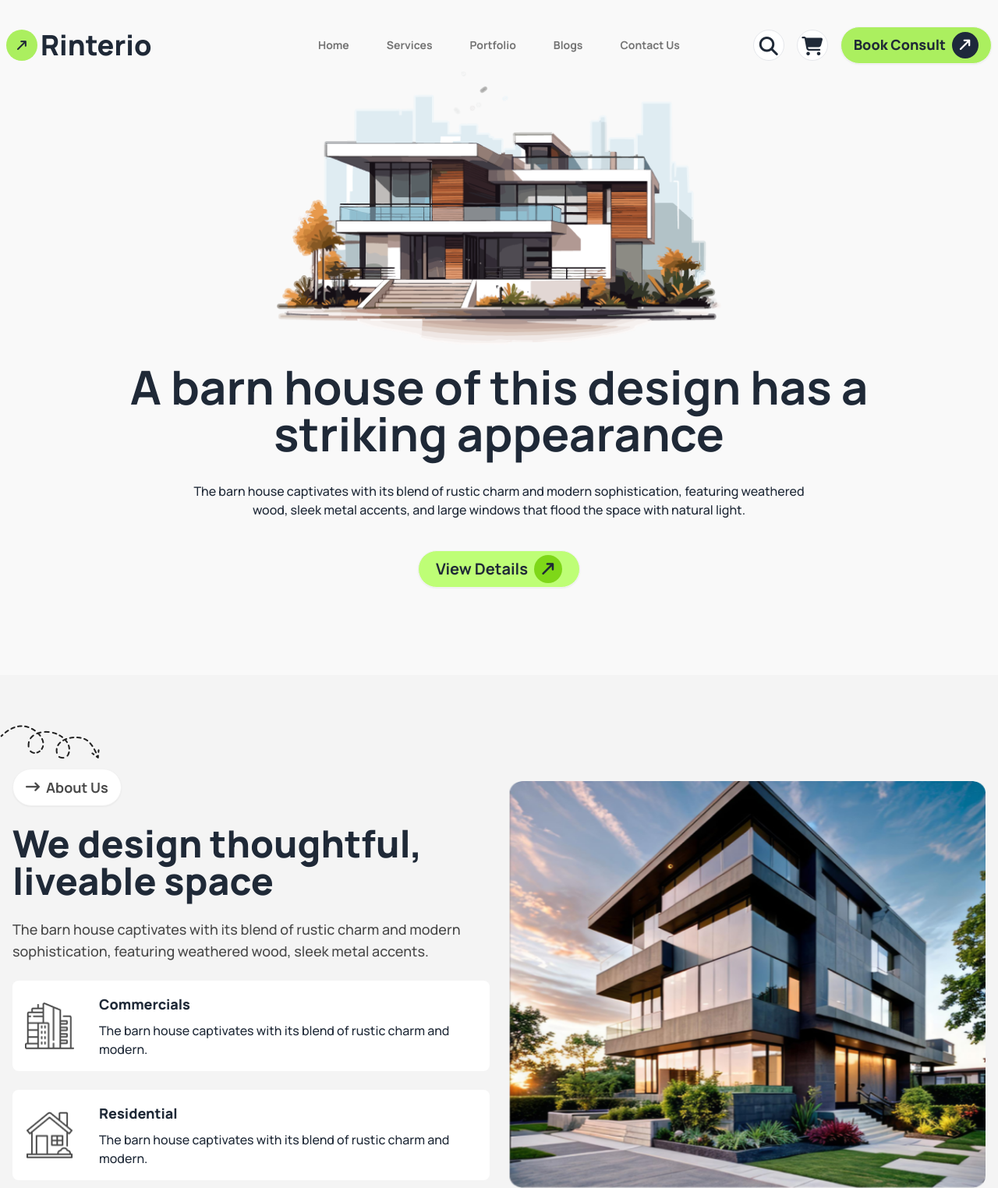
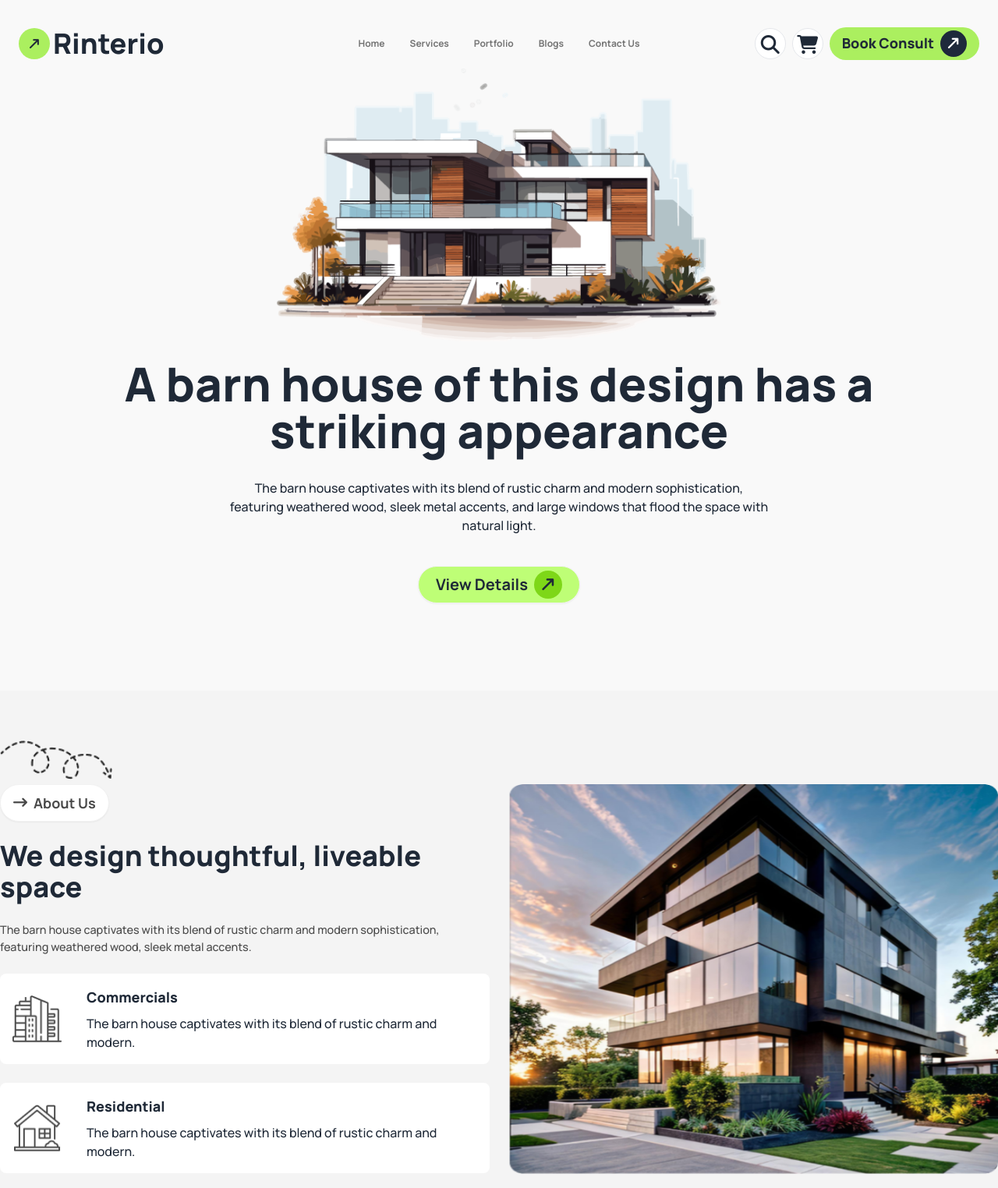
Before and after one commit to rezwan444/Assignment-03-Tailwind-daisyUi-, a plain HTML site: page index.html in a window 1280 px wide. Shown: the top 1524 px of the page at 78% size. Drawn offline with nearby package versions, Linux system fonts and the light colour scheme.

Commit message:
font size changed and re-arranged

```diff
--- a/index.html
+++ b/index.html
@@ -38,39 +38,39 @@
 
     <!-- navbar section start -->
     <nav class="pt-4 md:pt-6 container mx-auto">
-      <div class="navbar">
+      <div class="navbar md:px-6">
         <div class="navbar-start">
           <i class="fa-solid fa-arrow-right-long rotate-[-45deg] mr-1 rounded-full p-2 md:p-3 bg-[#ABEF5F]"></i>
-          <h6><a href="#" class="text-2xl font-extrabold md:text-3xl lg:text-4xl flex-1">Rinterio</a></h6>
+          <h6><a href="#" class="text-2xl font-extrabold md:text-3xl xl:text-4xl flex-1">Rinterio</a></h6>
         </div>
         <div class="navbar-center hidden lg:flex">
-          <ul class="menu menu-horizontal px-1 gap-4">
+          <ul class="menu menu-horizontal px-1">
             <li><a href="#"
-                class="font-bold text-[#737373] hover:text-black hover:bg-green-400 hover:transition-all duration-500 ease-in-out hover:animate-bounce">Home</a>
+                class="font-bold text-[#737373] hover:text-black hover:bg-green-400 hover:transition-all duration-500 ease-in-out hover:animate-bounce text-xs">Home</a>
             </li>
             <li><a href="#"
-                class="font-bold text-[#737373] hover:text-black hover:bg-green-400 hover:transition-all duration-500 ease-in-out hover:animate-bounce">Services</a>
+                class="font-bold text-[#737373] hover:text-black hover:bg-green-400 hover:transition-all duration-500 ease-in-out hover:animate-bounce text-xs">Services</a>
             </li>
             <li><a href="#"
-                class="font-bold text-[#737373] hover:text-black hover:bg-green-400 hover:transition-all duration-500 ease-in-out hover:animate-bounce">Portfolio</a>
+                class="font-bold text-[#737373] hover:text-black hover:bg-green-400 hover:transition-all duration-500 ease-in-out hover:animate-bounce text-xs">Portfolio</a>
             </li>
             <li><a href="#"
-                class="font-bold text-[#737373] hover:text-black hover:bg-green-400 hover:transition-all duration-500 ease-in-out hover:animate-bounce">Blogs</a>
+                class="font-bold text-[#737373] hover:text-black hover:bg-green-400 hover:transition-all duration-500 ease-in-out hover:animate-bounce text-xs">Blogs</a>
             </li>
             <li><a href="#"
-                class="font-bold text-[#737373] hover:text-black hover:bg-green-400 hover:transition-all duration-500 ease-in-out hover:animate-bounce">Contact
+                class="font-bold text-[#737373] hover:text-black hover:bg-green-400 hover:transition-all duration-500 ease-in-out hover:animate-bounce text-xs">Contact
                 Us</a></li>
           </ul>
         </div>
 
 
-        <div class="navbar-end gap-4">
+        <div class="navbar-end gap-2">
           <i
             class="fa-solid fa-magnifying-glass hidden md:block border bg-white md:w-10 md:h-10 lg:w-8 lg:h-8 xl:w-10 xl:h-10 rounded-full xl:text-2xl md:text-2xl lg:text-lg text-center md:p-1 xl:pt-1 cursor-pointer"></i>
           <i
             class="fa-solid fa-cart-shopping hidden md:block border bg-white md:w-10 md:h-10 lg:w-8 lg:h-8 xl:w-10 xl:h-10 rounded-full xl:text-2xl md:text-2xl lg:text-lg text-center md:p-1 xl:pt-1 cursor-pointer"></i>
           <button
-            class="btn hidden md:block font-extrabold text-lg rounded-full bg-[#ABEF5F] hover:bg-green-400 hover:transition-all duration-500 ease-in-out hover:rounded-full">Book
+            class="py-1 px-4 hidden md:block font-extrabold xl:text-lg rounded-full bg-[#ABEF5F] hover:bg-green-400 hover:transition-all duration-500 ease-in-out hover:rounded-full">Book
             Consult<i
               class="fa-solid fa-arrow-right-long rotate-[-45deg] md:ml-2 p-2 rounded-full bg-slate-800 text-white"></i></button>
         </div>
@@ -99,10 +99,10 @@
         <img src="assets/banner.png" alt="banner_image">
       </div>
       <div class="px-4 md:px-16 lg:px-12 md:mt-4 xl:mt-6">
-        <h1 class="text-3xl md:text-4xl lg:text-6xl 2xl:text-7xl font-bold">A barn house of this design has a <br>
+        <h1 class="text-3xl md:text-4xl lg:text-5xl xl:text-6xl 2xl:xl:text-7xl font-extrabold">A barn house of this design has a <br>
           striking
           appearance</h1>
-        <p class="font-medium mt-4 lg:mt-8 lg:w-2/3 mx-auto">The barn house captivates with its blend of
+        <p class="font-medium mt-4 lg:mt-8 lg:text-[0.9rem] xl:text-base lg:px-24 md:px-16 xl:w-3/4 2xl:w-2/3 2xl:xl:text-lg mx-auto">The barn house captivates with its blend of
           rustic charm
           and modern sophistication, featuring weathered wood, sleek metal accents, and large windows that flood the
           space with natural light.</p>
@@ -120,18 +120,18 @@
 
   <main class="bg-[#F4F4F4]">
     <!-- liveable place start -->
-    <div><img src="assets/Vector.png" alt="image" class="hidden lg:block absolute 2xl:pl-[120px] pt-16"></div>
-    <section class="container mx-auto pt-16 p-4">
+    <div><img src="assets/Vector.png" alt="image" class="hidden lg:block absolute md: 2xl:px-[120px] pt-16 lg:w-28 xl:w-36"></div>
+    <section class="container mx-auto pt-16 p-4 md:px-6 xl:px-0">
       <!-- liveable place content -->
       <div class="lg:flex gap-6 lg:pt-14">
         <div class="lg:w-1/2 space-y-6">
           <div class="flex justify-center lg:justify-start">
-            <button class="btn bg-white text-lg font-bold rounded-full text-[#494949]"><i
+            <button class="btn bg-white text-lg font-bold rounded-full text-[#494949] hover:bg-green-400 hover:transition-all duration-500 ease-in-out hover:rounded-full"><i
                 class="fa-solid fa-arrow-right-long"></i>About Us</button>
           </div>
-          <h1 class="text-2xl md:text-4xl lg:text-5xl font-extrabold mx-auto text-center lg:text-start">We design
+          <h1 class="text-3xl md:text-4xl font-extrabold mx-auto text-center lg:text-start">We design
             thoughtful, liveable space</h1>
-          <p class="text-lg font-medium text-[#494949] text-center lg:text-start">The barn house captivates with its
+          <p class="font-medium text-[#494949] text-center lg:text-start text-[0.9rem]">The barn house captivates with its
             blend of rustic charm and
             modern sophistication, featuring weathered wood, sleek metal accents.</p>
 
@@ -159,16 +159,16 @@
         </div>
 
         <!-- liveable place image -->
-        <div class="lg:w-1/2 mt-4">
-          <img src="assets/Rectangle.png" alt="image" class="w-full h-[223px] md:h-[385px] lg:h-[522px] rounded-lg">
+        <div class="lg:w-1/2 mt-6 lg:mt-0">
+          <img src="assets/Rectangle.png" alt="image" class="w-full md:h-[380px] lg:h-[500px] rounded-lg">
         </div>
       </div>
     </section>
     <!-- liveable place end -->
 
     <!-- review section -->
-    <section class="mx-4 md:mx-7 mt-6 md:mt-16 lg:mt-28">
-      <div class="grid grid-cols-1 md:grid-cols-2 lg:grid-cols-4 rounded-lg bg-white container mx-auto p-4 text-center">
+    <section class="px-4 md:px-6 mt-4 md:mt-16 lg:mt-20">
+      <div class="grid grid-cols-1 md:grid-cols-2 lg:grid-cols-4 rounded-xl bg-white container mx-auto p-4 text-center">
         <div
           class="space-y-1 p-4 hover:shadow-lg hover:bg-green-300 transition-shadow hover:transition-all duration-500 ease-in-out hover:rounded-lg">
           <i class="fa-regular fa-comment-dots text-4xl text-[#737373]"></i>
@@ -207,7 +207,7 @@
           <button
             class="px-6 py-2 bg-white rounded-full text-[#494949] font-bold hover:bg-green-400 hover:duration-300"><i
               class="fa-solid fa-arrow-right-long mr-2"></i>How we works</button>
-          <h1 class="mt-4 xl:text-5xl md:text-4xl text-2xl font-bold">Our Works Process</h1>
+          <h1 class="mt-4 lg:text-5xl md:text-4xl text-3xl font-extrabold">Our Works Process</h1>
           <p class="mt-6 font-medium lg:w-3/4 mx-auto md:px-8 text-[0.9rem] lg:text-lg">The barn house captivates with
             its blend of rustic charm and modern sophistication, featuring weathered wood, sleek metal accents.</p>
         </div>
@@ -266,7 +266,7 @@
           <button
             class="font-extrabold lg:text-lg rounded-full bg-[#ABEF5F] bg-opacity-20 lg:mt-16 py-1 px-3 hover:shadow-lg hover:bg-green-300 transition-shadow hover:transition-all duration-500 ease-in-out"><i
               class="fa-solid fa-arrow-right-long pr-2"></i>Explore our Latest works</button>
-          <h1 class="mt-4 text-2xl md:text-4xl lg:text-5xl 2xl:text-6xl font-bold">Our Latest Portfolio</h1>
+          <h1 class="mt-4 text-3xl md:text-4xl lg:text-5xl 2xl:text-6xl font-extrabold">Our Latest Portfolio</h1>
           <p class="mt-6 font-medium lg:text-lg lg:w-2/3 2xl:text-xl mx-auto">The barn house captivates with its blend
             of rustic charm and modern sophistication, featuring weathered wood, sleek metal accents.</p>
         </div>
@@ -458,7 +458,7 @@
         <div class="text-center">
           <button class="bg-[#ABEF5F] bg-opacity-30 font-extrabold lg:text-lg py-1 px-6 rounded-full hover:bg-green-400 hover:font-bold hover:rounded-full hover:transition-all duration-500 ease-in-out"><i
               class="fa-solid fa-arrow-right-long mr-2"></i>Rinterio News</button>
-          <h1 class="mt-4 text-2xl md:text-4xl xl:text-5xl font-bold">Read Our Articles and News</h1>
+          <h1 class="mt-4 text-3xl md:text-4xl xl:text-5xl font-extrabold px-8">Read Our Articles and News</h1>
           <p class="text-[#494949] text-[0.8rem] md:text-lg lg:text-xl mt-6 w-2/3 mx-auto">The barn house captivates
             with its blend of rustic
             charm and modern sophistication, featuring weathered wood, sleek metal accents.</p>
@@ -569,7 +569,7 @@
           <button
             class="py-1 px-4 rounded-full bg-[#ABEF5F] bg-opacity-40 text-[#494949] font-extrabold hover:bg-green-400 hover:transition-all duration-500 ease-in-out hover:rounded-full"><i
               class="fa-solid fa-arrow-right-long mr-2"></i>Let’s Connect</button>
-          <h1 class="mt-4 text-3xl md:text-4xl lg:text-5xl font-bold">Let’s Discuss Next Project</h1>
+          <h1 class="mt-4 text-4xl lg:text-5xl font-extrabold">Let’s Discuss Next Project</h1>
           <p class="mt-6 font-medium md:px-12 lg:px-0 lg:w-2/4 mx-auto">The barn house captivates with its blend of
             rustic charm and modern sophistication, featuring weathered
             wood, sleek metal accents.</p>
```
